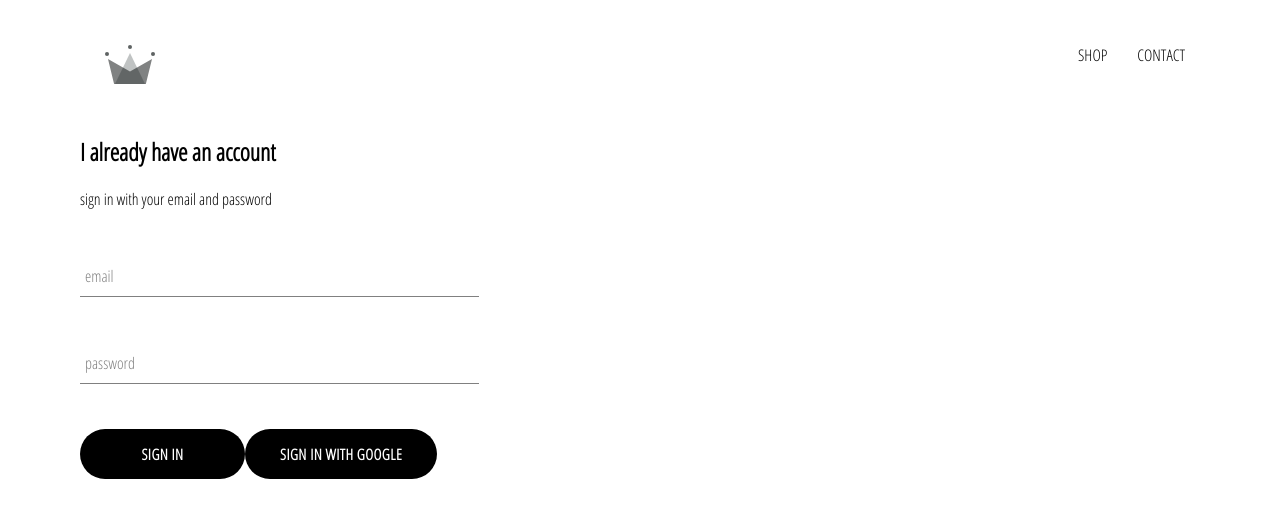
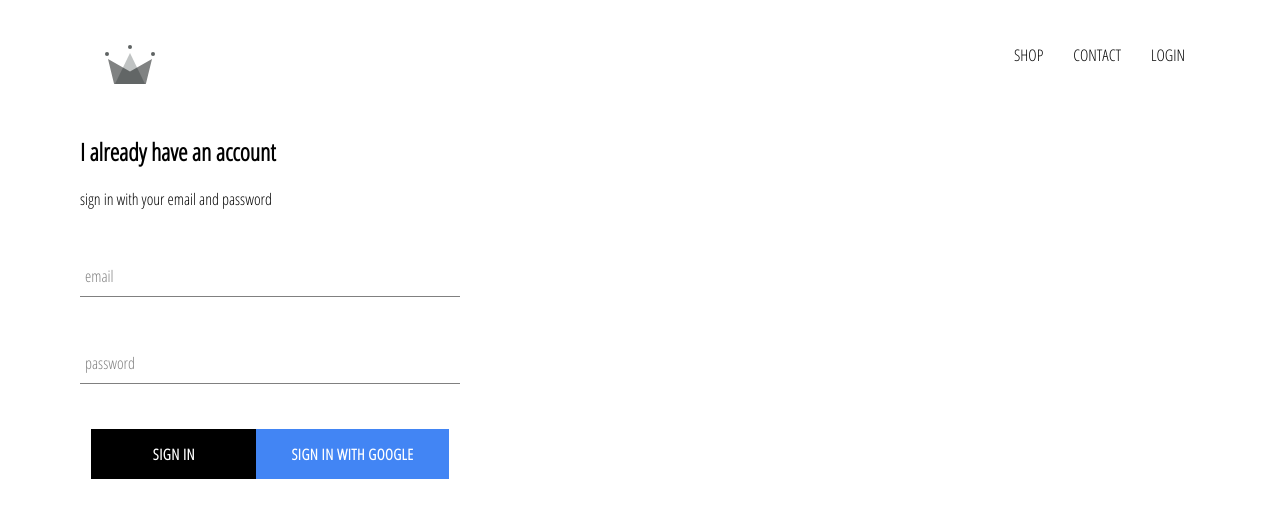
Before and after one commit to Avwaveaf/crwn-clothing-app, a React (Create React App) app: page /signin in a window 1280 px wide. Shown: the top 518 px of the page. Built offline with nearby package versions, Linux system fonts and the light colour scheme; no server answers.

Commit message:
integrated login with firebase function, adding login button, adding login with google button, adding some styling to button, adding login and logout functionality, adding login log out button on header.

```diff
--- a/src/App.css
+++ b/src/App.css
@@ -6,3 +6,6 @@
   text-decoration: none;
   color: black;
 }
+* {
+  box-sizing: border-box;
+}
--- a/src/App.js
+++ b/src/App.js
@@ -7,11 +7,30 @@
 import ShopPage from "./Components/pages/shop/shop.component";
 import { Header } from "./Components/header/header.component";
 import { SignInSignUp } from "./Components/pages/signin-signup/signin-signup.component";
+import { auth } from "./firebase/firebase.util";
 
-function App() {
+class App extends React.Component {
+  constructor() {
+    super();
+    this.state = {
+      currentUser: ""
+    };
+  }
+
+  unsubscribeFromAuth = null;
+  componentDidMount() {
+    this.unsubscribeFromAuth = auth.onAuthStateChanged((user) => {
+      this.setState({ currentUser: user });
+      console.log(user.displayName);
+    });
+  }
+  componentWillUnmount() {
+    this.unsubscribeFromAuth();
+  }
+  render() {
     return (
       <div>
-      <Header />
+        <Header currentUser={this.state.currentUser} />
         <Switch>
           <Route exact path='/' component={Homepage} />
           <Route path='/shop' component={ShopPage} />
@@ -20,5 +39,6 @@
       </div>
     );
   }
+}
 
 export default App;
--- a/src/Components/custom-button/custom-button.component.jsx
+++ b/src/Components/custom-button/custom-button.component.jsx
@@ -2,9 +2,12 @@
 
 import "./custom-button.style.scss";
 
-export const CustomButton = ({ children, ...otherProps }) => {
+export const CustomButton = ({ children, isGoogleSignIn, ...otherProps }) => {
   return (
-    <button className='custom-button' {...otherProps}>
+    <button
+      className={`${isGoogleSignIn ? "google-sign-in" : " "} custom-button`}
+      {...otherProps}
+    >
       {children}
     </button>
   );
--- a/src/Components/custom-button/custom-button.style.scss
+++ b/src/Components/custom-button/custom-button.style.scss
@@ -6,7 +6,7 @@
   line-height: 50px;
   padding: 0 35px 0 35px;
   font-size: 15px;
-  border-radius: 50px;
+
   background-color: black;
   color: white;
   text-transform: uppercase;
@@ -20,4 +20,11 @@
     color: black;
     border: 1px solid black;
   }
+  &.google-sign-in {
+    background-color: #4285f4;
+    color: white;
+    &:hover {
+      background-color: #367ae8;
+    }
+  }
 }
--- a/src/Components/header/header.component.jsx
+++ b/src/Components/header/header.component.jsx
@@ -2,10 +2,11 @@
 import { Link } from "react-router-dom";
 
 import { ReactComponent as Logo } from "../../assets/crown.svg";
+import { auth } from "../../firebase/firebase.util";
 
 import "./header.style.scss";
 
-export const Header = () => {
+export const Header = ({ currentUser }) => {
   return (
     <div className='header'>
       <Link className='logo-container' to='/'>
@@ -18,6 +19,19 @@
         <Link to='/shop' className='option'>
           CONTACT
         </Link>
+        {currentUser ? (
+          <div
+            style={{ color: "red", fontWeight: "bold", cursor: "pointer" }}
+            className='option'
+            onClick={() => auth.signOut()}
+          >
+            SIGN OUT
+          </div>
+        ) : (
+          <Link to='/signin' className='option'>
+            LOGIN
+          </Link>
+        )}
       </div>
     </div>
   );
--- a/src/Components/sign-in/sign-in.component.jsx
+++ b/src/Components/sign-in/sign-in.component.jsx
@@ -46,10 +46,12 @@
             label='password'
             required
           />
-          <CustomButton type='submit'>Sign in</CustomButton>
-          <CustomButton onClick={signInWithGoogle}>
-            Sign in with google
-          </CustomButton>
+          <div className='buttons'>
+            <CustomButton type='submit'>Sign in</CustomButton>
+            <CustomButton onClick={signInWithGoogle} isGoogleSignIn>
+              Sign in with google
+            </CustomButton>
+          </div>
         </form>
       </div>
     );
--- a/src/Components/sign-in/sign-in.style.scss
+++ b/src/Components/sign-in/sign-in.style.scss
@@ -1,8 +1,12 @@
 .sign-in {
-  width: 30vw;
+  width: 380px;
   display: flex;
   flex-direction: column;
   .title {
     margin: 10px 0;
   }
+  .buttons {
+    display: flex;
+    justify-content: center;
+  }
 }
```
Lines whose indentation alone changed are shown as unchanged.
